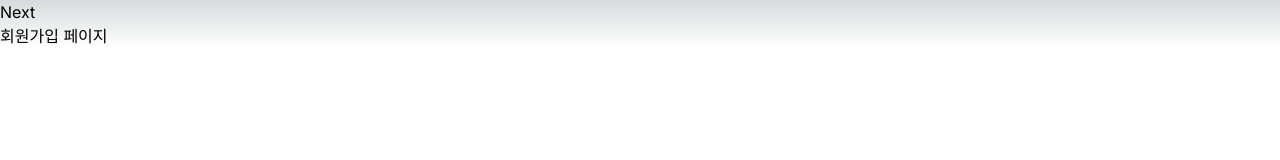
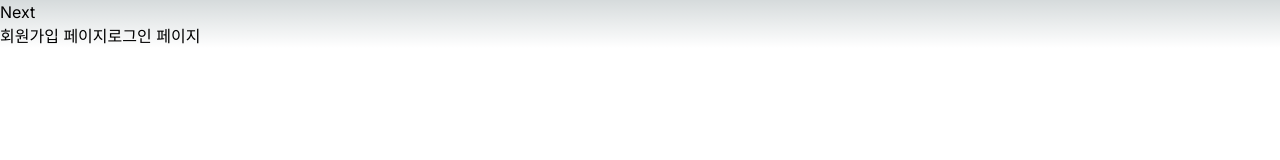
Before and after one commit to dev-cookie-project/dev-cookie, a Next.js app: page / in a window 1280 px wide. Shown: the top 160 px of the page. Built offline with nearby package versions, Linux system fonts and the light colour scheme.

Commit message:
Add: Nav 컴포넌트 생성

```diff
--- a/src/app/page.tsx
+++ b/src/app/page.tsx
@@ -5,6 +5,7 @@ export default function Home() {
     <>
       <div>Next</div>
       <Link href="/devCookieAuth/devCookieJoinUs">회원가입 페이지</Link>
+      <Link href="/devCookieAuth/devCookieLogIn">로그인 페이지</Link>
     </>
   );
 }
```
Also changed, not shown: src/app/components/topNav.tsx (added).
